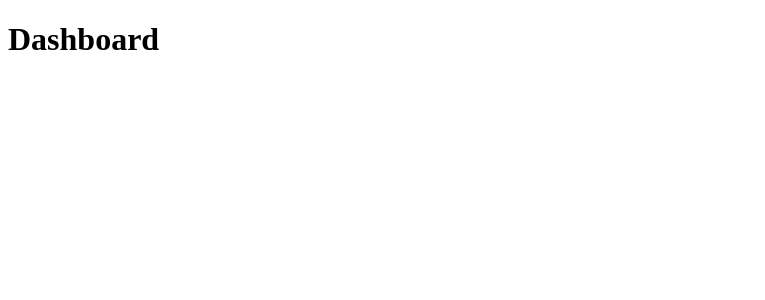
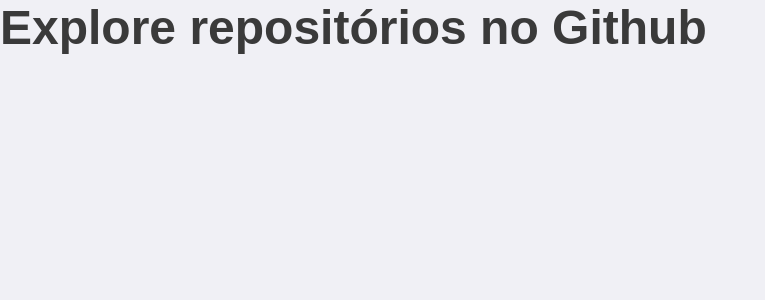
Before and after one commit to ferreirazdev/GitHub-Explorer, a React (Create React App) app: page / in a window 1280 px wide. Shown: the top 300 px of the page, without its empty margins (0-765 px from the left). Built offline with nearby package versions, Linux system fonts and the light colour scheme.

Commit message:
Building a style components

```diff
--- a/src/App.tsx
+++ b/src/App.tsx
@@ -1,12 +1,16 @@
 import React from 'react';
 import { BrowserRouter } from 'react-router-dom';
+import GlobalStyle from './styles/global';
 
 import Routes from './routes';
 
 const App: React.FC = () => (
-  <BrowserRouter>
-    <Routes />
-  </BrowserRouter>
+  <>
+    <BrowserRouter>
+      <Routes />
+    </BrowserRouter>
+    <GlobalStyle />
+  </>
 );
 
 export default App;
--- a/src/pages/Dashboard/index.tsx
+++ b/src/pages/Dashboard/index.tsx
@@ -1,7 +1,9 @@
 import React from 'react';
 
+import { Title } from './styles';
+
 const Dashboard: React.FC = () => {
-  return <h1>Dashboard</h1>;
+  return <Title>Explore repositórios no Github</Title>;
 };
 
 export default Dashboard;
--- /dev/null
+++ b/src/pages/Dashboard/styles.ts
@@ -0,0 +1,6 @@
+import styled from 'styled-components';
+
+export const Title = styled.h1`
+  font-size: 48px;
+  color: #3a3a3a;
+`;
--- a/src/routes/index.tsx
+++ b/src/routes/index.tsx
@@ -6,7 +6,7 @@
 
 const Routes: React.FC = () => (
   <Switch>
-    <Route path="/" component={Dashboard} />
+    <Route path="/" exact component={Dashboard} />
     <Route path="/repository" component={Repository} />
   </Switch>
 );
--- /dev/null
+++ b/src/styles/global.ts
@@ -0,0 +1,19 @@
+import { createGlobalStyle } from 'styled-components';
+
+export default createGlobalStyle`
+  * {
+    margin: 0;
+    padding: 0;
+    outline: 0;
+    box-sizing: border-box;
+    }
+
+    body {
+      background: #F0F0F5;
+      -webkit-font-smoothing: antialiased;
+    }
+    body, input, button {
+      font: 16px sans-serif;
+    }
+
+`;
```
